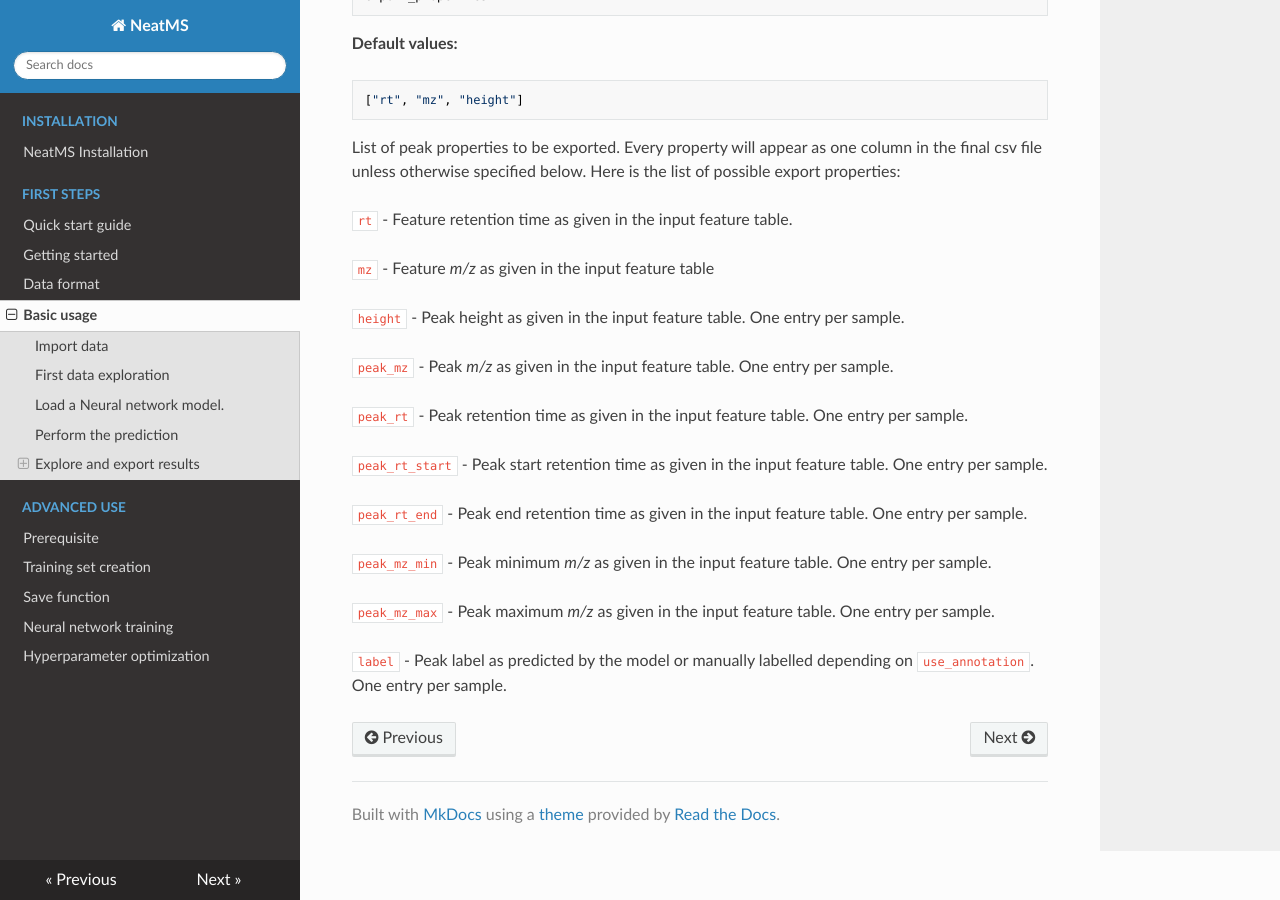
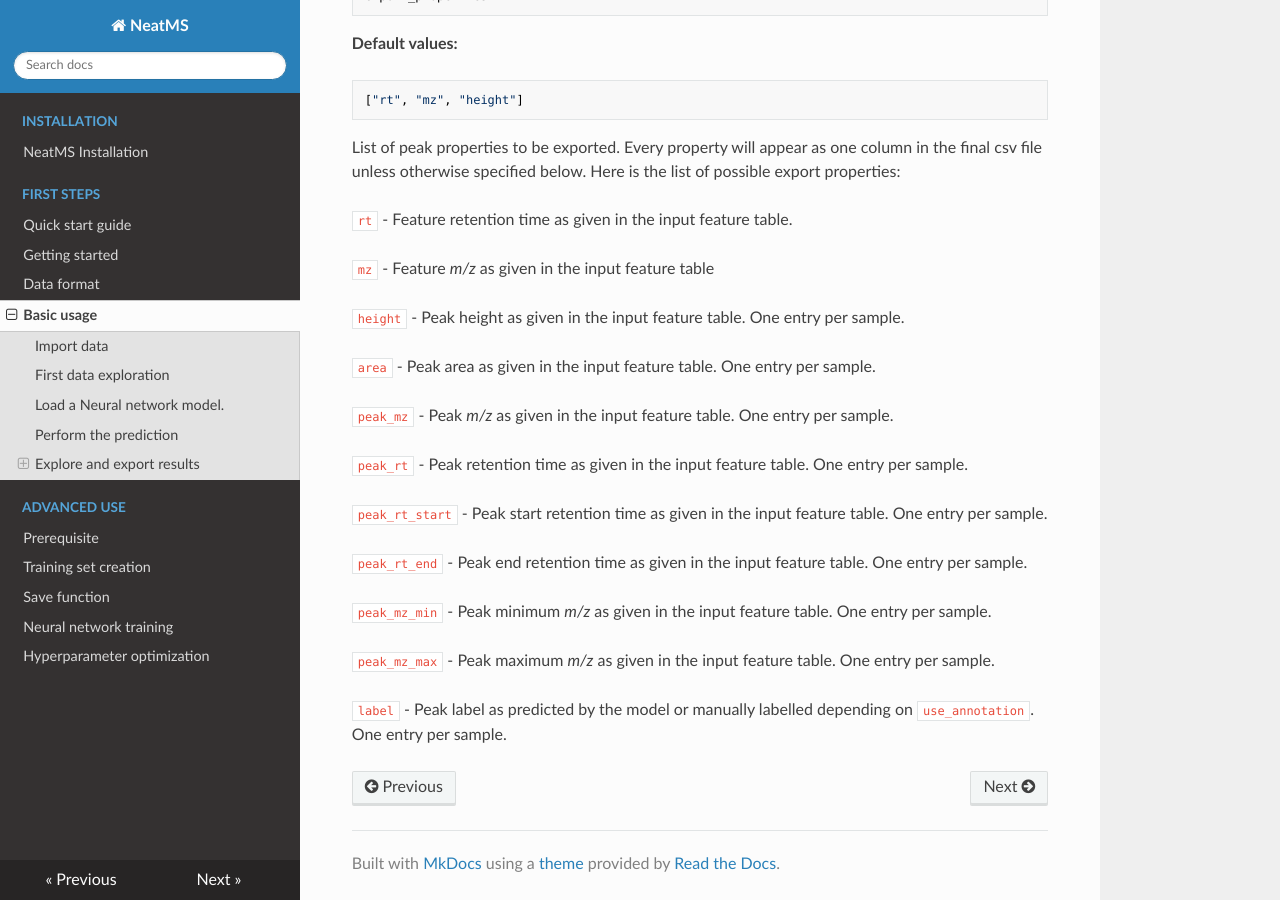
Before and after one commit to bihealth/NeatMS, an MkDocs documentation site: the page built from docs/first-steps/basic-usage.md, in a window 1280 px wide and 900 px high, scrolled down 6496 px. Built offline with MkDocs 1.6.1, drawn with Linux system fonts in a browser that asks for light colours; nearby versions of some CDN libraries.

Commit message:
Change in test data

```diff
--- a/docs/first-steps/basic-usage.md
+++ b/docs/first-steps/basic-usage.md
@@ -301,6 +301,8 @@ List of peak properties to be exported. Every property will appear as one column
 
 `height` - Peak height as given in the input feature table. One entry per sample.
 
+`area` - Peak area as given in the input feature table. One entry per sample.
+
 `peak_mz` - Peak *m/z* as given in the input feature table. One entry per sample.
 
 `peak_rt` - Peak retention time as given in the input feature table. One entry per sample.
```
Also changed, not shown: 1 other file.
